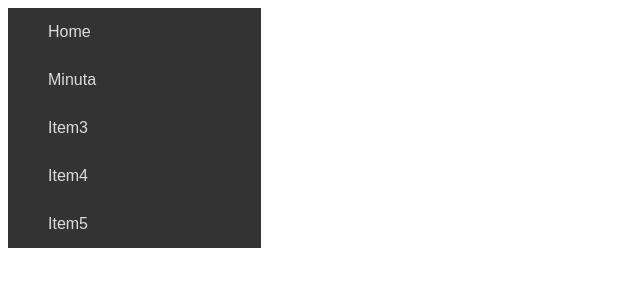
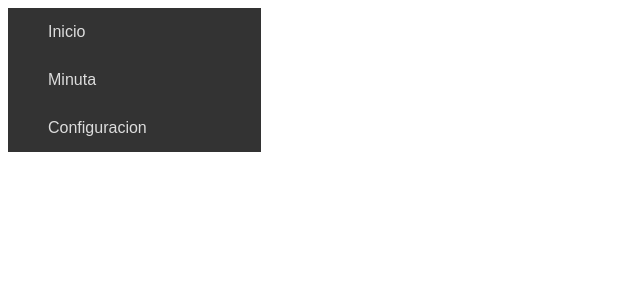
Before and after one commit to dacksone/ProgWeb, a PHP site: page /menus2.html in a window 1280 px wide. Shown: the top 300 px of the page, without its empty margins (0-640 px from the left). Run offline with PHP 8.4, Linux system fonts and the light colour scheme.

Commit message:
HomeProyecto

```diff
--- a/ejemploCSS/estilos.css
+++ b/ejemploCSS/estilos.css
@@ -27,7 +27,7 @@ nav a {
 	display:block; /* tipo de cuadro de representación utilizado para a...bloque..  */
 	padding: 0 2.5em; /* espacio entre items */
 	text-decoration: none; /* Tipo de decoración en las líneas de texto */
-	transition: .4s; /* tiempo entre cambio de propiedad */
+	transition: .2s; /* tiempo entre cambio de propiedad */
 }
 /* Efectos sobre los items del menú */
 nav a:hover {
--- a/ejemploCSS/menus2.html
+++ b/ejemploCSS/menus2.html
@@ -15,21 +15,26 @@
                 <!-- ul representa una lista ordenada de items..los items se representan por li -->
 			<ul class="menu">
         <!-- crea lista de opciones ...items li -->
- 		     <li><a href="#">Home </a></li>
+ 		     <li><a href="#">Inicio </a></li>
           <!-- Lista de Items o elementos de la lista -->
  		     <li><a href="#">Minuta </a>
- 		     <ul>
+ 		     	<ul>
           <!-- Se crea una Sub Lista dentro de Item2 -->
-		     	<li><a href="#">Subitem1</a></li>
-		     	<li><a href="#">Subitem2</a></li>
-		     	<li><a href="#">Subitem3</a></li>
-             		<li><a href="#">Subitem4</a></li>
-                      </ul>
-                    </li>
+		     		<li><a href="#">Registros</a></li>
+		     		<li><a href="#">Reportes</a></li>
+
+          	</ul>
+          </li>
+					<li><a href="#">Configuracion </a>
+  		     <ul>
+           <!-- Se crea una Sub Lista dentro de Item2 -->
+ 		     	<li><a href="#">Departamentos</a></li>
+ 		     	<li><a href="#">Roles</a></li>
+
+           </ul>
+           </li>
                    <!-- Se cierra sub lista de nivel2 -->
-       	           <li><a href="#">Item3</a></li>
-       		   <li><a href="#">Item4</a></li>
-       		   <li><a href="#">Item5</a></li>
+
                </ul>
 	</nav><!-- Se cierra contenerdor nav -->
 </body>
```
